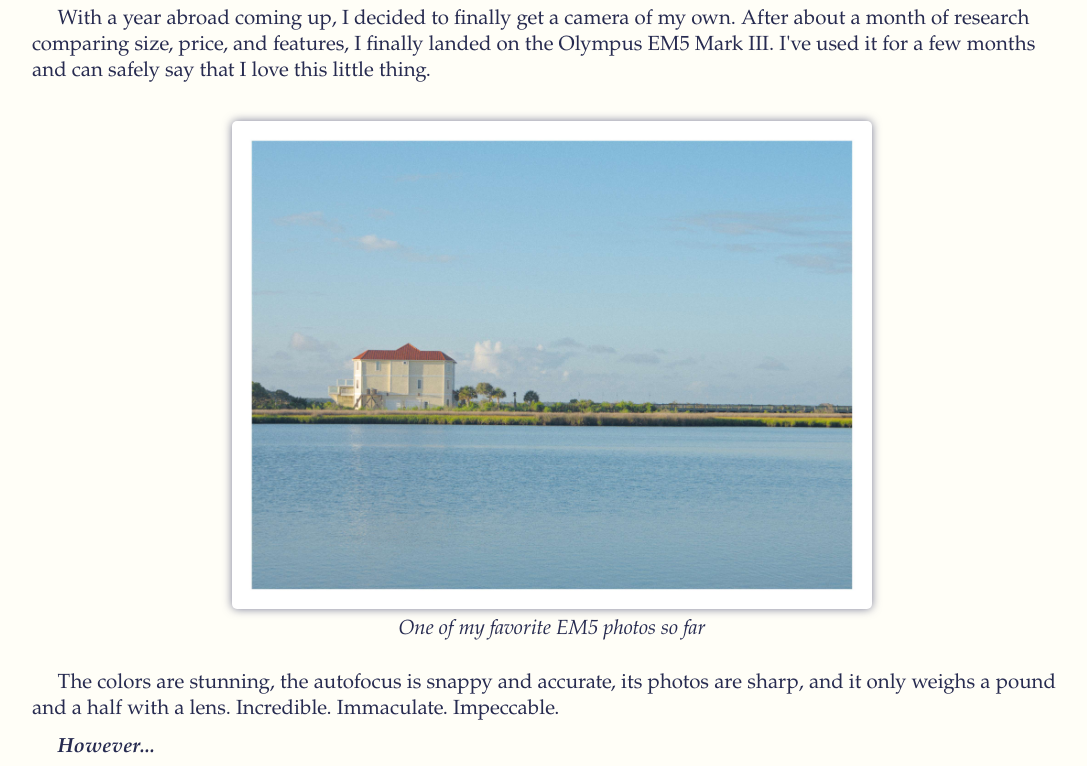
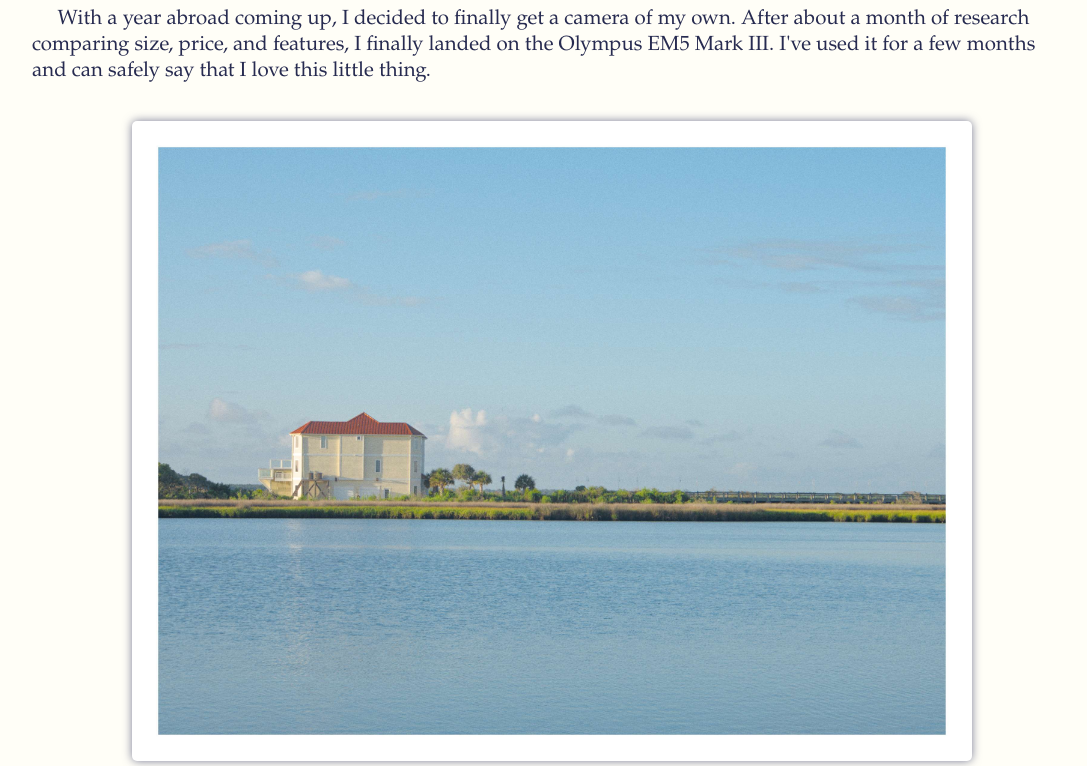
Before and after one commit to iBrushC/iBrushC.github.io, a plain HTML site: page blog/pages/snaps-camera.html in a window 1280 px wide. Shown: the part 1280-2046 px from the top of the page, without its empty margins (88-1175 px from the left). Drawn offline with nearby package versions, Linux system fonts and the light colour scheme.

Commit message:
Fixed images being off center for larger screens

```diff
--- a/blog/blogstyles.css
+++ b/blog/blogstyles.css
@@ -268,7 +268,7 @@ blockquote {
 }
 
 .article-section img {
-    max-width: 50vw;
+    max-width: 100%;
     max-height: 80vh;
     border-radius: 5px;
     margin: 1vh;
```
